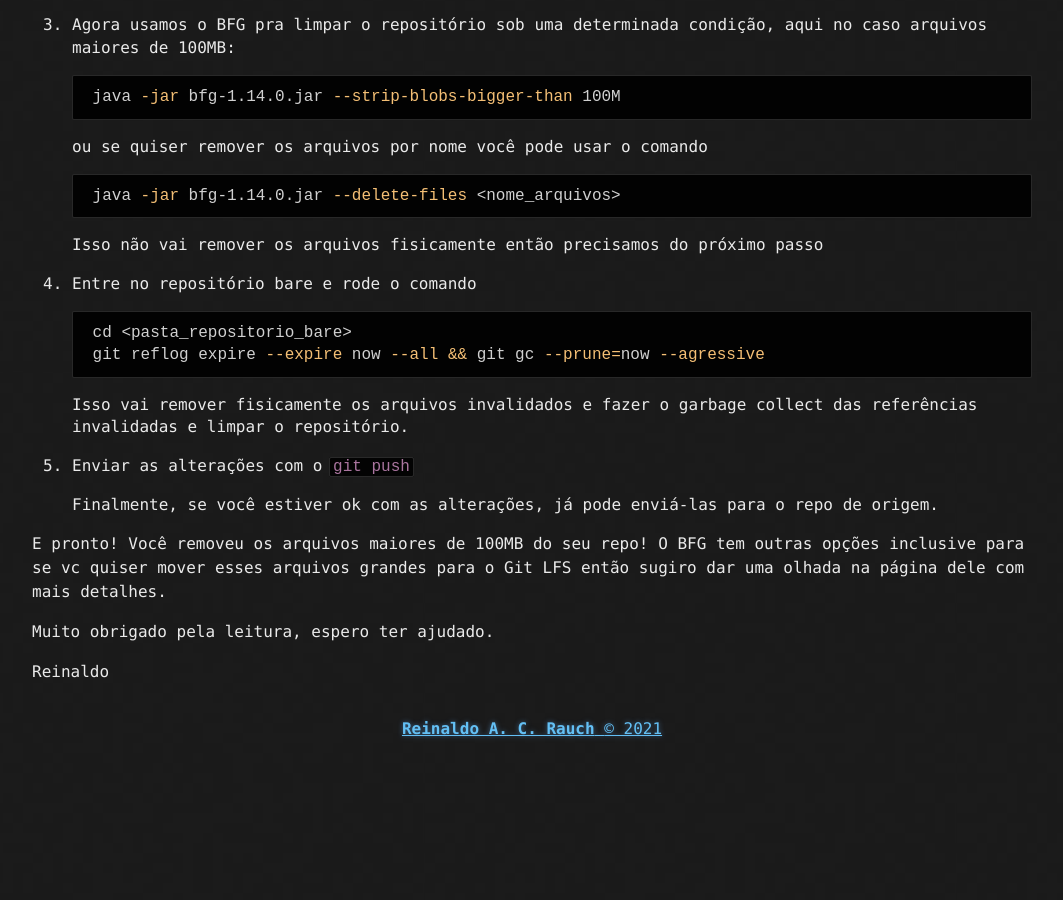
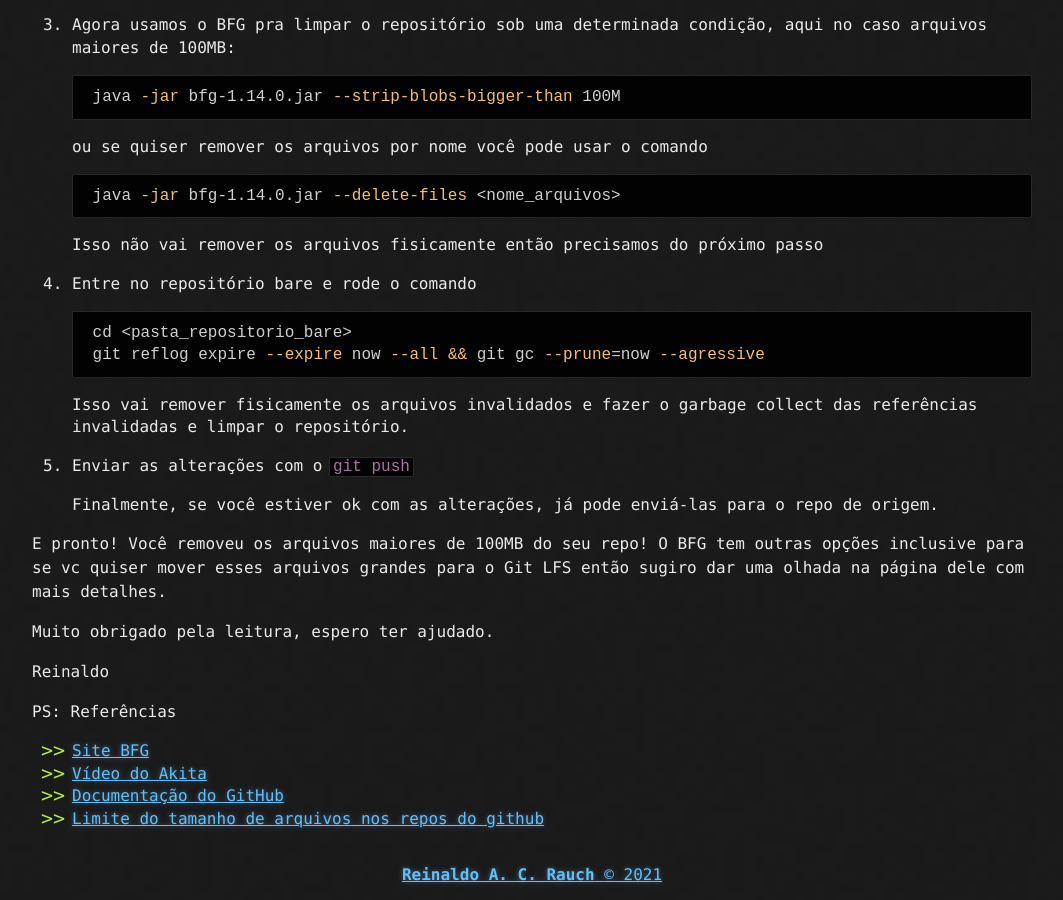
Before and after one commit to reinaldorauch/reinaldorauch.github.io, a Jekyll site: the page built from _posts/2021-07-05-como-remover-arquivos-grandes-do-historico-do-git.md, in a window 1280 px wide and 900 px high, scrolled down 1224 px. Shown: the whole window, without its empty margins (108-1171 px from the left). Built offline with Jekyll 4.4.1, drawn with Linux system fonts in a browser that asks for light colours; comment, search, counter and statistics services are not loaded; before the commit the page ends 1978 px from its top, so only the background shows below that.

Commit message:
Adicionado referências utilizadas no post

```diff
--- a/_posts/2021-07-05-como-remover-arquivos-grandes-do-historico-do-git.md
+++ b/_posts/2021-07-05-como-remover-arquivos-grandes-do-historico-do-git.md
@@ -61,3 +61,10 @@ E pronto! Você removeu os arquivos maiores de 100MB do seu repo! O BFG tem outr
 Muito obrigado pela leitura, espero ter ajudado.
 
 Reinaldo
+
+PS: Referências
+
+* [Site BFG](https://rtyley.github.io/bfg-repo-cleaner/)
+* [Vídeo do Akita](https://youtu.be/6Czd1Yetaac)
+* [Documentação do GitHub](https://docs.github.com/en/github/managing-large-files/working-with-large-files/removing-files-from-a-repositorys-history)
+* [Limite do tamanho de arquivos nos repos do github](https://nulab.com/blog/product-updates/backlog/new-size-limits-git-repositories-files-sept-2020/)
```
